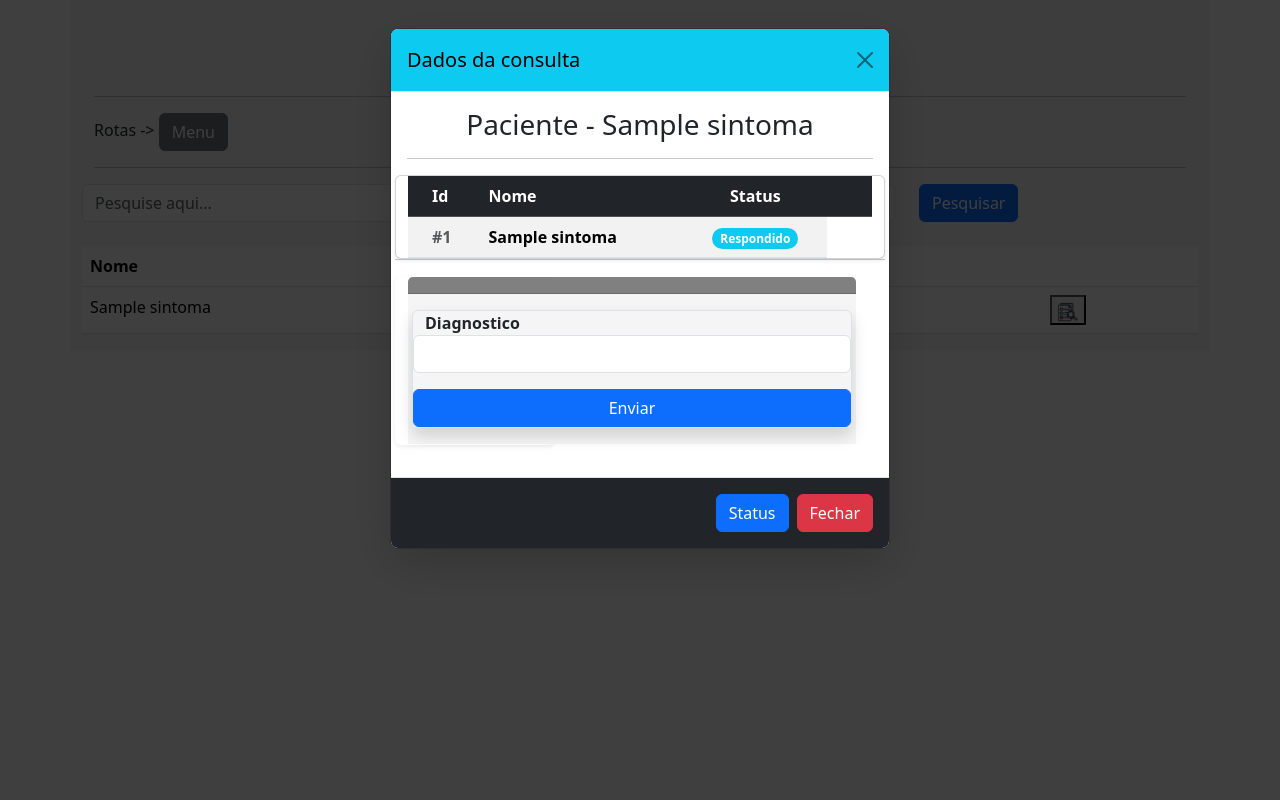
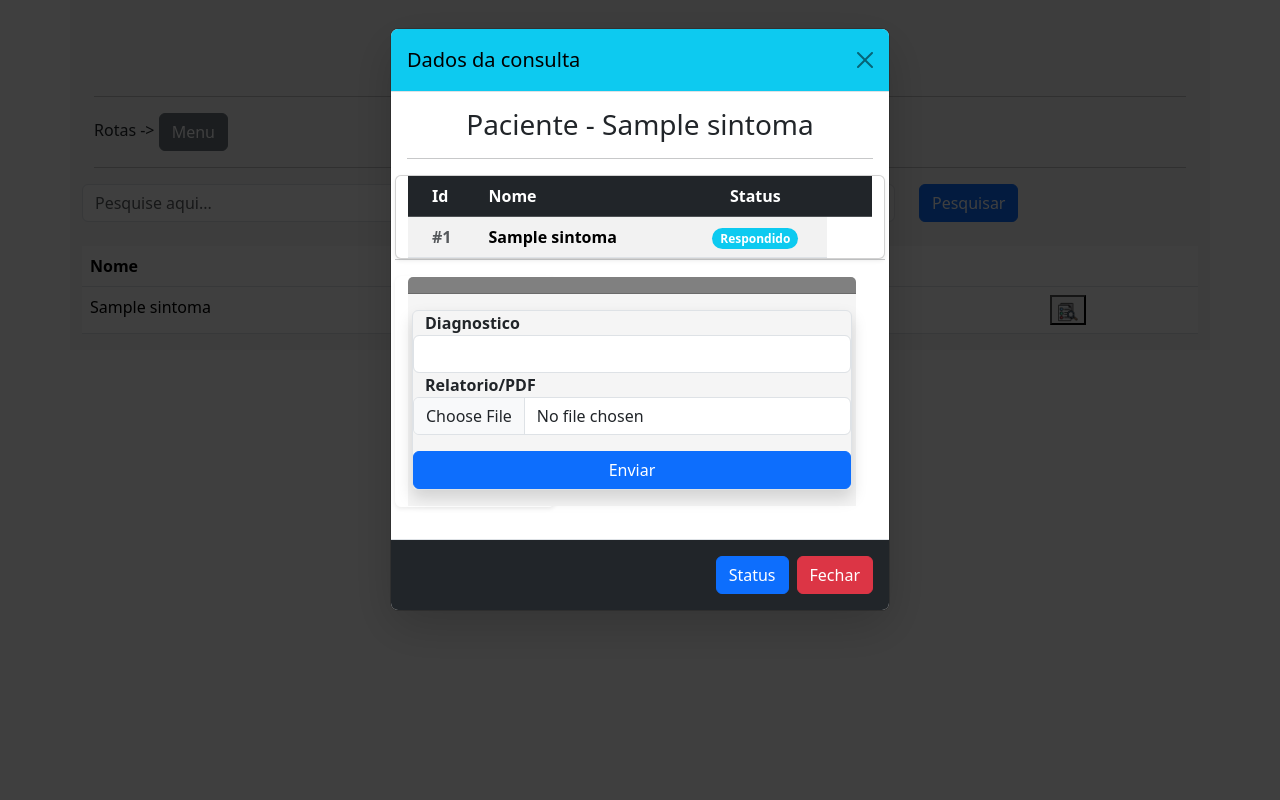
Before and after one commit to gabrielfernandocardoso-assuncao/Projetos, a Flask app: page /consulta/lista in a window 1280 px wide, after a click that opens the changed part. Run offline with Flask 3, Linux system fonts and the light colour scheme; tables that the repository leaves empty hold one stand-in row (values such as "Sample post"); some libraries are stand-ins or nearby versions.

Commit message:
fiz a inserção da aba de relatorios no diagnostico

```diff
--- a/usb/__init__.py
+++ b/usb/__init__.py
@@ -58,6 +58,9 @@ bcrypt = Bcrypt()
 # definindo a view de login
 login_manager.login_view = 'homepage'
 
+# configurando para receber os uploads
+app.config['UPLOAD_FILE'] = r"static/data"
+
 # caso der erro de url importar a rota
 from usb.views import homepage # importar no final para nao gerar erro
 
--- a/usb/forms.py
+++ b/usb/forms.py
@@ -4,12 +4,21 @@ from flask_wtf import FlaskForm
 # importando o tipo de campo e os validators
 from wtforms import StringField, EmailField, PasswordField, SubmitField, PasswordField
 
+# importando os campos de arquivo
+from flask_wtf.file import FileField, FileAllowed
+
 # importando os validators
 from wtforms.validators import DataRequired, Email, EqualTo, ValidationError
 
 # importando as tabelas e o db
-from usb import db, bcrypt
+from usb import db, bcrypt, app
 from usb.models import Sintomas, Usuario, Diagnosticos
+
+# biblioteca usada pra salvar arquivo
+import os
+
+# segurança no bd
+from werkzeug.utils import secure_filename
 
 # criando o formulario de Login
 class UserForm(FlaskForm):
@@ -86,13 +95,27 @@ class SintomasForm(FlaskForm):
 
 class DiagnosticoForm(FlaskForm):
     resposta = StringField('Diagnostico', validators=[DataRequired()])
+    relatorio = FileField('Relatorio/PDF', validators=[ DataRequired(), FileAllowed(['png', 'pdf', 'jpg'])]) # criando o campo
     btnsubmit = SubmitField('Enviar')
 
     def save(self, sintomas_id):
+        relatorio = self.relatorio.data
+        nome_seguro = secure_filename(relatorio.filename)
         diagnostico = Diagnosticos (
             resposta = self.resposta.data,
-            sintomas_id = sintomas_id
+            sintomas_id = sintomas_id,
+            relatorio = nome_seguro # salvando na tabela o arquivo
         )
 
+        caminho = os.path.join(
+            os.path.abspath(os.path.dirname(__file__)), # vai buscar o caminho configurado pra salvar no init
+            # importar o app tambem
+            app.config['UPLOAD_FILE'],
+            # definir qual pasta vai salvar
+            'diagnostico',
+            nome_seguro
+        )
+
+        relatorio.save(caminho)
         db.session.add(diagnostico)
         db.session.commit()
--- a/usb/models.py
+++ b/usb/models.py
@@ -31,6 +31,7 @@ class Sintomas(db.Model): # estrutura da tabela
 class Diagnosticos(db.Model): # criando a tabela que vai se relacionar com a tabela sintomas
     id = db.Column(db.Integer, primary_key = True)
     resposta = db.Column(db.String, nullable = True)
+    relatorio = db.Column(db.String, nullable = True, default='default.png')
     data_criacao = db.Column(db.DateTime, default = datetime.utcnow())
 
     # relacionando table Usuario
--- a/usb/templates/consultas.html
+++ b/usb/templates/consultas.html
@@ -103,11 +103,14 @@
                                                         {% endif %}
                                                     </div>
                                                     <div class="card-body" style="background-color: whitesmoke; width: 28rem;">
-                                                        <form action="" method="post" class="row  rounded border shadow">
+                                                        <form action="" method="post" class="row  rounded border shadow" enctype="multipart/form-data">
                                                             {{ form.csrf_token }}
 
                                                             {{ form.resposta.label() }}
                                                             {{ form.resposta(class="form-control")}}
+
+                                                            {{ form.relatorio.label() }}
+                                                            {{ form.relatorio(class="form-control")}}
 
                                                             {{ form.btnsubmit(class="btn btn-primary col-12 mt-3") }}
                                                         </form>
--- a/usb/templates/diagnosticos.html
+++ b/usb/templates/diagnosticos.html
@@ -18,6 +18,7 @@
                     <tr>
                         <th>id</th>
                         <th>Diagnostico</th>
+                        <th>Relatorio</th>
                         <th>Data</th>
                     </tr>
                 </thead>
@@ -26,6 +27,7 @@
                         <tr>
                             <td>{{ linha.sintomas_id }}</td>
                             <td>{{ linha.resposta }}</td>
+                            <td><img src="{{ url_for('static', filename='data/diagnostico/' ~ linha.relatorio)}}" alt="relatorio.png" style="max-width: 30px;"></td>
                             <td>{{ linha.data_criacao.strftime('%d/%m/%Y') }}</td>
                         </tr>
                     {% endfor %}
```
Also changed, not shown: migrations/versions/68c9dcaaf6b4_.py (added, +32 -0 lines), README.md, instance/database.db, usb/static/data/diagnostico/default.png (added), usb/static/data/diagnostico/prancheta.png (added).
